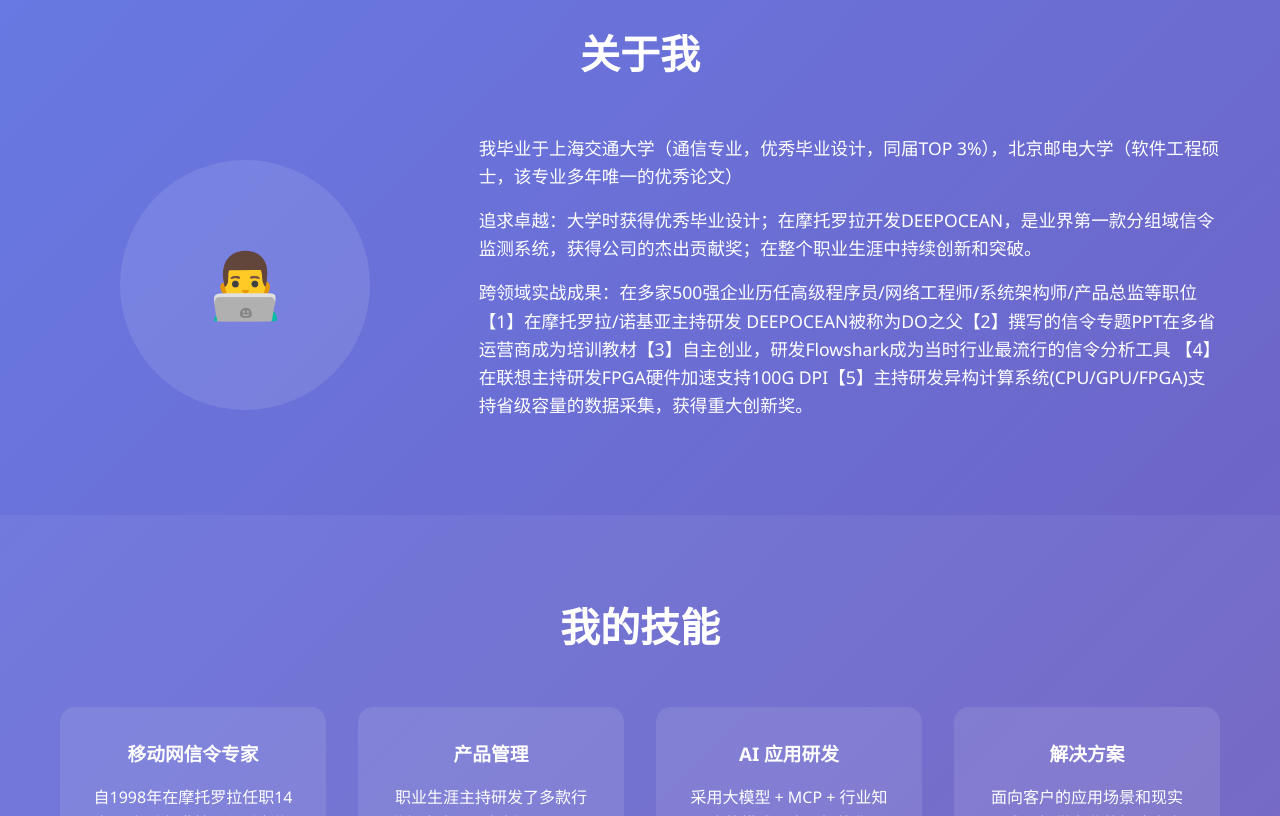
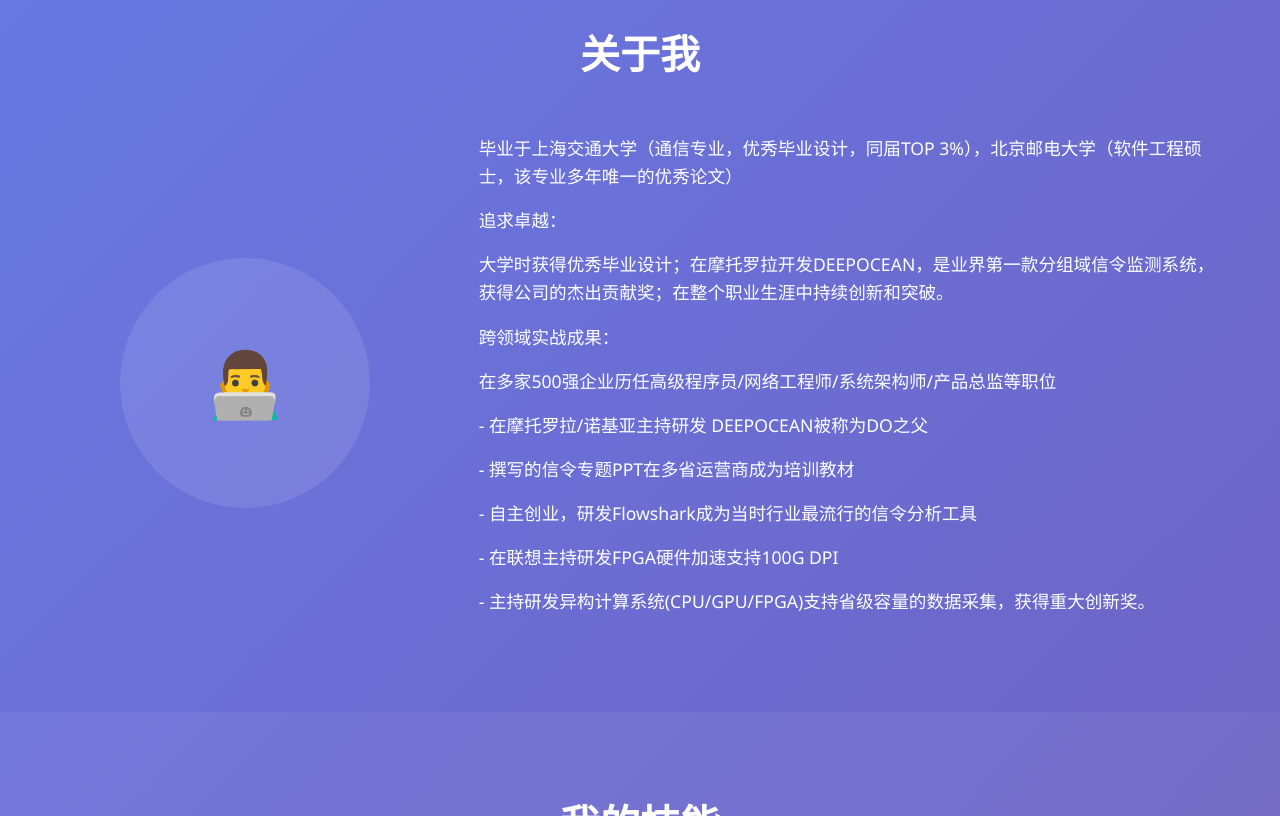
Before and after one commit to kinghighland/kinghighland.github.io, a plain HTML site: page index.html in a window 1280 px wide. Shown: the part 480-1296 px from the top of the page. Drawn offline with Linux system fonts and the light colour scheme.

Commit message:
Update index.html

```diff
--- a/index.html
+++ b/index.html
@@ -355,9 +355,16 @@
                     <div class="avatar">👨‍💻</div>
                 </div>
                 <div class="about-text">
-                    <p>我毕业于上海交通大学（通信专业，优秀毕业设计，同届TOP 3%），北京邮电大学（软件工程硕士，该专业多年唯一的优秀论文）</p>
-                    <p>追求卓越：大学时获得优秀毕业设计；在摩托罗拉开发DEEPOCEAN，是业界第一款分组域信令监测系统，获得公司的杰出贡献奖；在整个职业生涯中持续创新和突破。</p>
-                    <p>跨领域实战成果：在多家500强企业历任高级程序员/网络工程师/系统架构师/产品总监等职位【1】在摩托罗拉/诺基亚主持研发 DEEPOCEAN被称为DO之父【2】撰写的信令专题PPT在多省运营商成为培训教材【3】自主创业，研发Flowshark成为当时行业最流行的信令分析工具 【4】在联想主持研发FPGA硬件加速支持100G DPI【5】主持研发异构计算系统(CPU/GPU/FPGA)支持省级容量的数据采集，获得重大创新奖。</p>
+                    <p>毕业于上海交通大学（通信专业，优秀毕业设计，同届TOP 3%），北京邮电大学（软件工程硕士，该专业多年唯一的优秀论文）</p>
+                    <p>追求卓越：</p>
+                    <p>   大学时获得优秀毕业设计；在摩托罗拉开发DEEPOCEAN，是业界第一款分组域信令监测系统，获得公司的杰出贡献奖；在整个职业生涯中持续创新和突破。</p>
+                    <p>跨领域实战成果：</p>
+                    <p>  在多家500强企业历任高级程序员/网络工程师/系统架构师/产品总监等职位</p>
+                    <p>- 在摩托罗拉/诺基亚主持研发 DEEPOCEAN被称为DO之父</p>
+                    <p>- 撰写的信令专题PPT在多省运营商成为培训教材</p>
+                    <p>- 自主创业，研发Flowshark成为当时行业最流行的信令分析工具</p>
+                    <p>- 在联想主持研发FPGA硬件加速支持100G DPI</p>
+                    <p>- 主持研发异构计算系统(CPU/GPU/FPGA)支持省级容量的数据采集，获得重大创新奖。</p>
                 </div>
             </div>
         </div>
```
